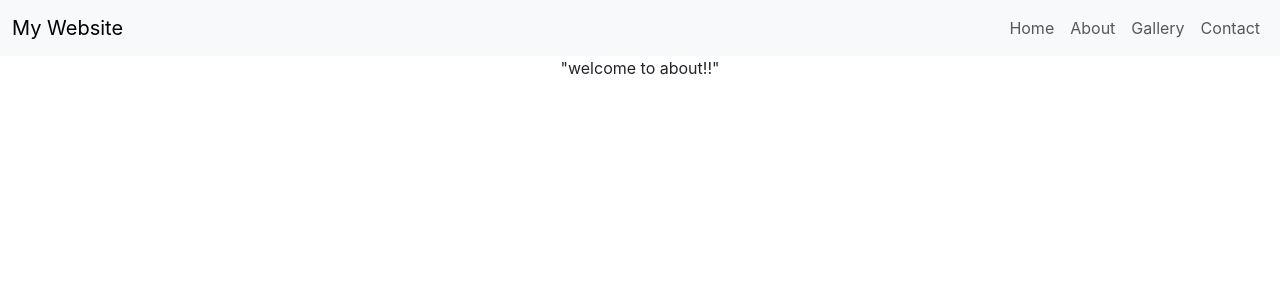
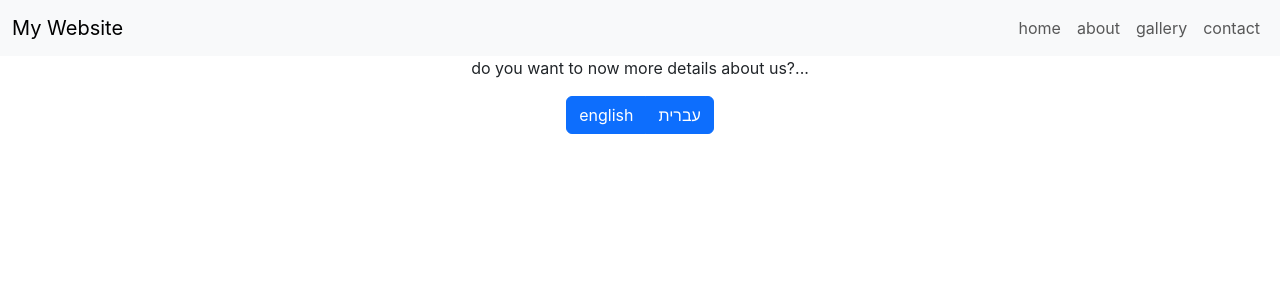
Before and after one commit to GittyBurstein/web, a JavaScript app: page /About in a window 1280 px wide. Shown: the top 300 px of the page. Built offline with nearby package versions, Linux system fonts and the light colour scheme; the HTML template or start-up script is replaced by a standard one.

Commit message:
translation

```diff
--- a/package.json
+++ b/package.json
@@ -5,8 +5,11 @@
   "dependencies": {
     "bootstrap": "^5.3.3",
     "cra-template": "1.2.0",
+    "i18next": "^24.2.1",
+    "i18next-http-backend": "^3.0.1",
     "react": "^19.0.0",
     "react-dom": "^19.0.0",
+    "react-i18next": "^15.4.0",
     "react-router-dom": "^7.1.1",
     "react-scripts": "^5.0.0"
   },
--- /dev/null
+++ b/public/locals/en.json
@@ -0,0 +1,18 @@
+{
+    "about":{
+        "Link": "about",
+        "p":"do you want to now more details about us?..."
+    },
+    "home":{
+        "Link": "home",
+        "p":"welcome to our website!!"
+    },
+    "gallery":{
+        "Link": "gallery",
+        "p":"to "
+    },
+    "contact":{
+        "Link": "contact",
+        "p":"contact us with this number-0534163997"
+    }
+}
--- /dev/null
+++ b/src/i18n.js
@@ -0,0 +1,17 @@
+import i18n from 'i18next';
+import { initReactI18next } from 'react-i18next';
+import Backend from 'i18next-http-backend'; // הוסף את ה-backend לטעינת קובצי ה-JSON
+i18n
+  .use(Backend) // משתמש ב-backend כדי לטעון את קובצי ה-JSON
+  .use(initReactI18next)
+  .init({
+    lng: "en", // שפה ראשונית
+    fallbackLng: "en", // שפה חלופית אם אין תרגום
+    interpolation: {
+      escapeValue: false // לא נחוץ ב-React
+    },
+    backend: {
+      loadPath: '/locals/{{lng}}.json', // Adjusted to remove 'public',
+    },
+  });
+export default i18n;
--- a/src/web/components/nav.js
+++ b/src/web/components/nav.js
@@ -3,9 +3,19 @@ import Home from "./scrins/home.js";
 import About from "./scrins/about.js";
 import Gallery from "./scrins/gallery.js";
 import Contect from "./scrins/contect.js";
+import {useTranslation} from "react-i18next"
+import i18n from "../../i18n.js";
 export default function Nav() {
 
+  const he=()=>{
+    i18n.changeLanguage('he');
+  }
+  const en=()=>{
+    i18n.changeLanguage('en');
+  }
+  const{t}=useTranslation();
   return (
+
     <>
       <nav className="navbar navbar-expand-lg navbar-light bg-light">
         <div className="container-fluid">
@@ -25,16 +35,16 @@ export default function Nav() {
           <div className="collapse navbar-collapse" id="navbarNav">
             <ul className="navbar-nav ms-auto">
               <li className="nav-item">
-                <Link className="nav-link" to="/Home">Home</Link>
+                <Link className="nav-link" to="/Home">{t('home.Link')}</Link>
               </li>
               <li className="nav-item">
-                <Link className="nav-link" to="/About">About</Link>
+                <Link className="nav-link" to="/About">{t('about.Link')}</Link>
               </li>
               <li className="nav-item">
-                <Link className="nav-link" to="/Gallery">Gallery</Link>
+                <Link className="nav-link" to="/Gallery">{t('gallery.Link')}</Link>
               </li>
               <li className="nav-item">
-                <Link className="nav-link" to="/Contect">Contact</Link>
+                <Link className="nav-link" to="/Contect">{t('contact.Link')}</Link>
               </li>
             </ul>
           </div>
@@ -48,6 +58,10 @@ export default function Nav() {
         <Route path="/Contect" element={<Contect />} />
         <Route path="/Gallery" element={<Gallery />} />
       </Routes>
+      <div class="btn-group">
+    <button class="btn btn-primary" onClick={en}>english</button>
+    <button class="btn btn-primary" onClick={he}>עברית</button>
+    </div>
     </>
   );
 }
--- a/src/web/components/scrins/about.js
+++ b/src/web/components/scrins/about.js
@@ -1,10 +1,11 @@
 import Nav from "../nav.js";
-
- export default function About()
+import {useTranslation} from "react-i18next";
+export default function About()
 {
+   const{t}=useTranslation();
    return(
     <>
-    <p>"welcome to about!!"</p>
+    <p>{t('about.p')}</p>
     </>
    );
 }
--- a/src/web/components/scrins/contect.js
+++ b/src/web/components/scrins/contect.js
@@ -1,10 +1,11 @@
 import Nav from "../nav";
-
+import {useTranslation} from "react-i18next"
  export default function Contect()
 {
+   const{t}=useTranslation();
    return(
     <>
-    <p>"welcome to contect!!"</p>
+    <p>{t('contect.p')}</p>
     </>
    );
 }
--- a/src/web/components/scrins/gallery.js
+++ b/src/web/components/scrins/gallery.js
@@ -1,10 +1,13 @@
 import Nav from "../nav";
+import {useTranslation} from "react-i18next";
 
  export default function Gallery()
 {
+   const{t}=useTranslation();
+
    return(
     <>
-    <p>"welcome to gallery!!"</p>
+    <p>{t('gallery.p')}</p>
     </>
    );
 }
--- a/src/web/components/scrins/home.js
+++ b/src/web/components/scrins/home.js
@@ -1,11 +1,13 @@
 import Nav from "../nav";
+import {useTranslation} from "react-i18next"
 
  export default function Home()
 {
+   const{t}=useTranslation();
+
    return(
     <>
-    {/* <Nav></Nav> */}
-    <p>"welcome to home!!"</p>
+    <p>{t('home.p')}</p>
     </>
    );
 }
```
Also changed, not shown: public/locals/he.json (added, +18 -0 lines), 1 other file (tests, documents, lock files or other folders).
